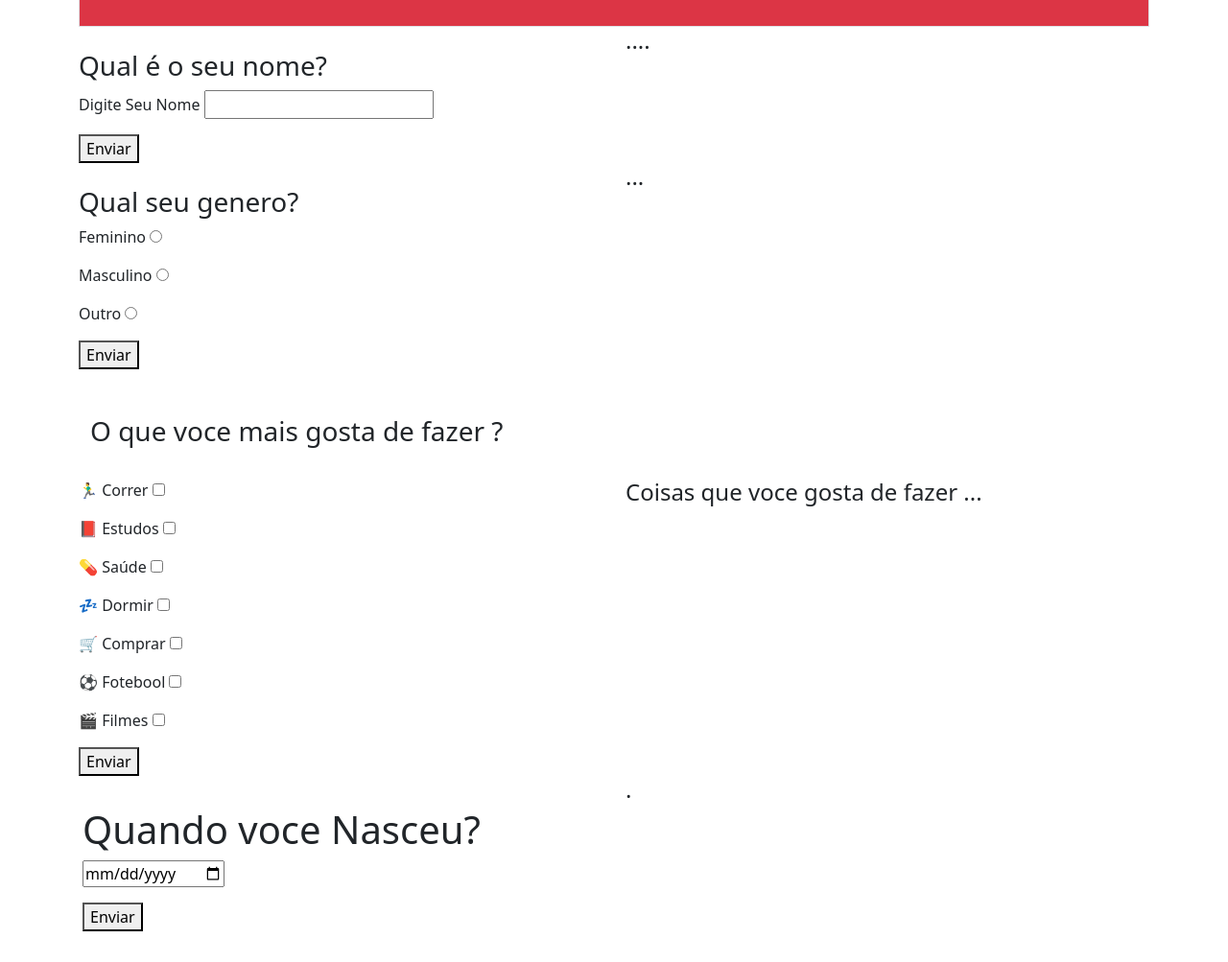
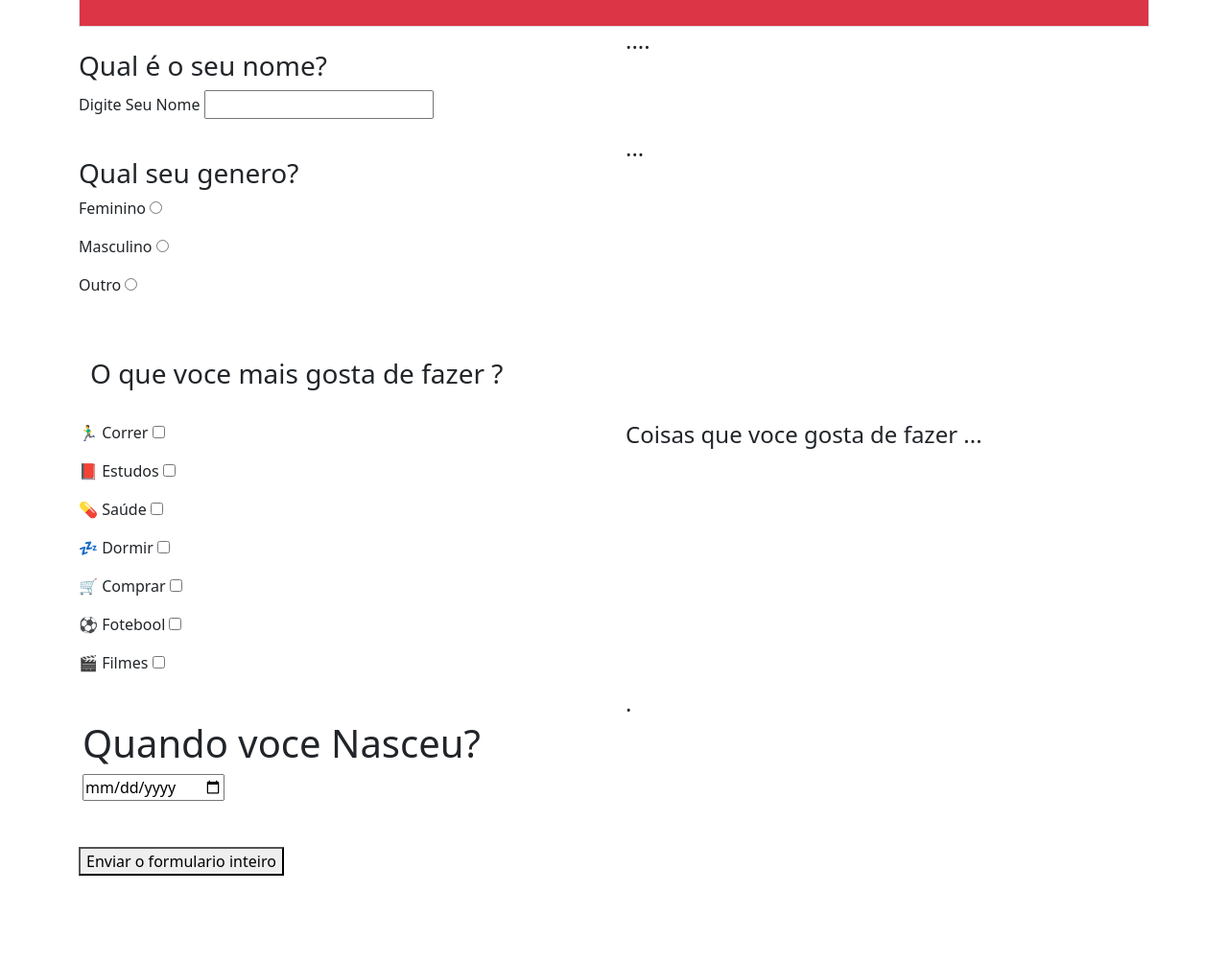
Before and after one commit to MarcosEsteves18/Desenvolvimento_Web_Basico, a plain HTML site: page docs/Exercicio1/index.html in a window 1280 px wide. Shown: the part 86-1089 px from the top of the page at 96% size. After the commit the page ends 1047 px from the top, so only its background shows below. Drawn offline with nearby package versions, Linux system fonts and the light colour scheme.

Commit message:
ultimo commit

```diff
--- a/docs/Exercicio1/index.html
+++ b/docs/Exercicio1/index.html
@@ -21,7 +21,7 @@
                 <h3>Qual é o seu nome? </h3>
                 <p>Digite Seu Nome
                     <input type="text" name="nome" value="" >
-                </p><button onclick="getNome()" type="submit">Enviar</button>
+
             </div>
 
 
@@ -42,7 +42,7 @@
                 <p>Outro
                     <input type="radio" name="gender" value="Outro">
                 </p>
-                <button onclick="displayRadioValue()">Enviar</button>
+
             </div>
             <div class="col-md-6">
                 <h4 id="result">...</h4>
@@ -77,7 +77,7 @@
                 <p>🎬 Filmes
                     <input type="checkbox" value="🎬">
                 </p>
-                <button onclick="getCheckBox()">Enviar</button>
+
             </div>
 
             <div class="col-md-6">
@@ -91,7 +91,7 @@
                 <h1>Quando voce Nasceu?</h1>
                 <input type="date" name="date" value="date">
                 <p class="mt-3">
-                <button onclick="getDate()">Enviar</button>
+
                 </p>
             </div>
             <div class="col-md-6">
@@ -99,6 +99,13 @@
 
             </div>
         </div>
+        </p><button onclick="todos()" type="submit">Enviar o formulario inteiro</button>
+         </div>
+
+
+        <div class="col-md-4 p-4">
+
+        </div>
 
     </div>
 </body>
--- a/docs/Exercicio1/js.js
+++ b/docs/Exercicio1/js.js
@@ -34,3 +34,11 @@ function getNome(){
 
 
 };
+
+function todos(){
+    getNome();
+    getCheckBox();
+    getDate();
+    displayRadioValue();
+
+}
```
